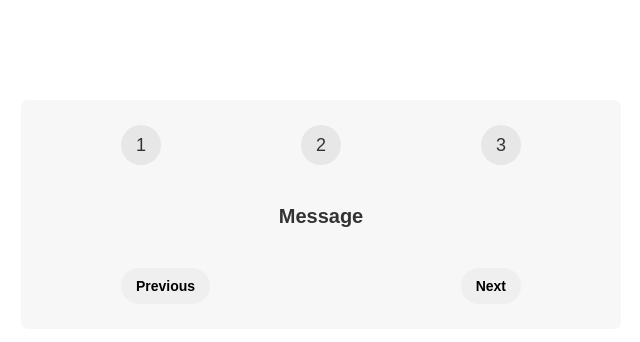
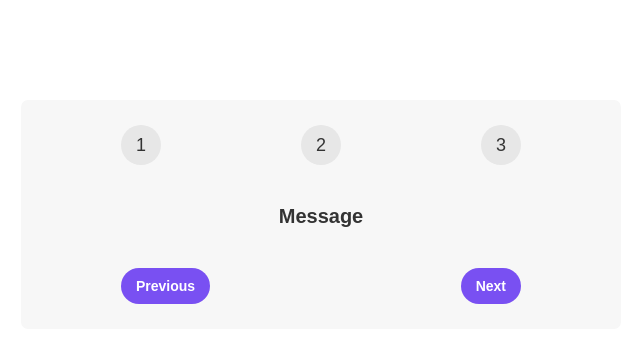
Before and after one commit to mahmudurmahid/to-do-list-react, a React (Create React App) app in the folder to-do-list-app/: page / in a window 1280 px wide. Shown: the top 342 px of the page, without its empty margins (319-959 px from the left). Built offline with nearby package versions, Linux system fonts and the light colour scheme.

Commit message:
changed button styling

```diff
--- a/to-do-list-app/src/App.js
+++ b/to-do-list-app/src/App.js
@@ -10,8 +10,12 @@ export default function App() {
       <p className="message">Message</p>
 
       <div className="buttons">
-        <button>Previous</button>
-        <button>Next</button>
+        <button style={{ backgroundColor: "#7950f2", color: "#fff" }}>
+          Previous
+        </button>
+        <button style={{ backgroundColor: "#7950f2", color: "#fff" }}>
+          Next
+        </button>
       </div>
     </div>
   );
```
